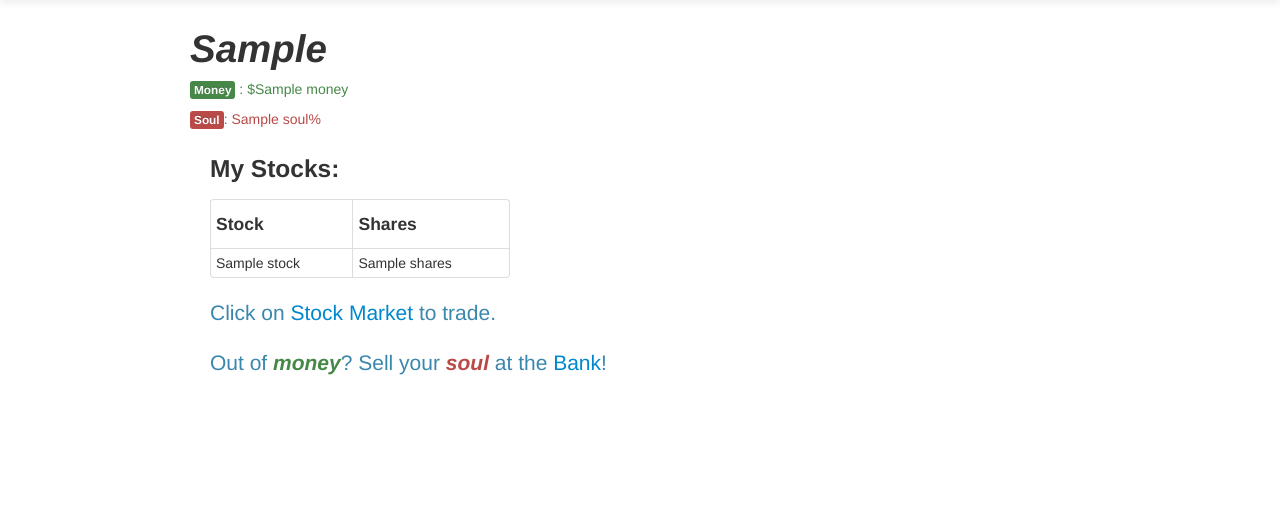
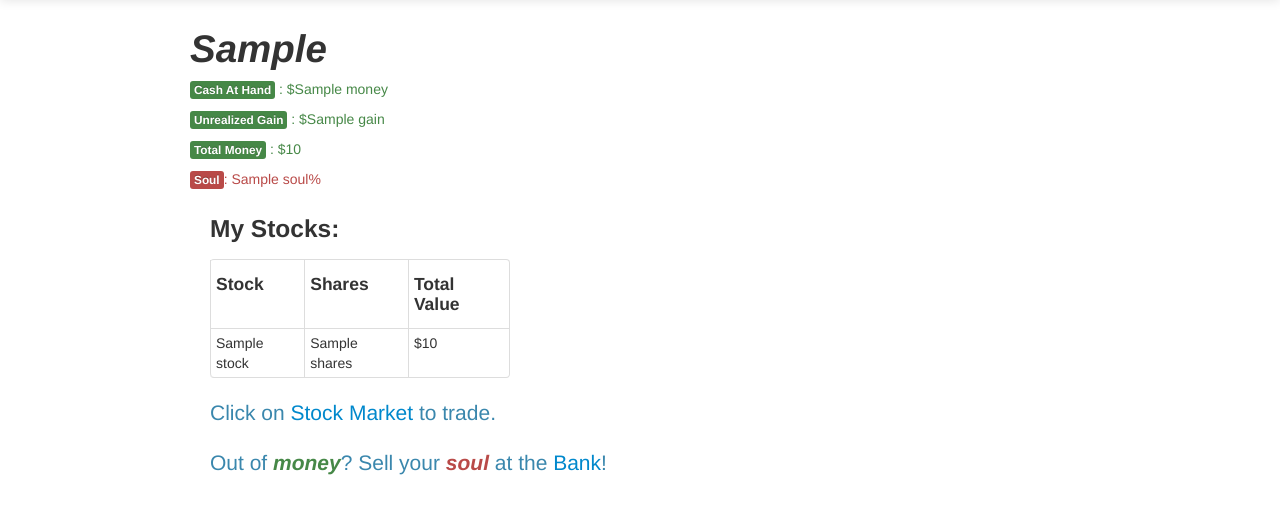
Before and after one commit to mengdilin/EmotionStockMarket, a Flask app: template templates/profile.html in a window 1280 px wide. Shown: the part 41-555 px from the top of the page. Run offline with Flask 2, Linux system fonts and the light colour scheme; the template is opened without the code that fills it: most values are stand-ins (such as "Sample title", 1, 10 or a date in 2020); parts of the project's set-up code (start-up, migrations or seed data) failed here and were passed over; some libraries are stand-ins or nearby versions.

Commit message:
added unrealized gain feature

```diff
--- a/app.py
+++ b/app.py
@@ -95,9 +95,11 @@ def profile():
     elif request.method=="GET":
         d=session['user']
         money=utils.get_money(d)
-        stock=utils.get_stocks(d)
+        stock=utils.get_stocks(d)[0]
         soul=utils.get_soul(d)
-        return render_template('profile.html',d=d,money=money,stock=stock,soul=soul)
+        gain=utils.get_stocks(d)[1]
+        total=money+gain
+        return render_template('profile.html',d=d,money=money,stock=stock,soul=soul,gain=gain,total=total)
     return redirect(url_for('profile'))
 
 @app.route('/bank', methods=["GET","POST"])
--- a/templates/profile.html
+++ b/templates/profile.html
@@ -41,7 +41,9 @@
 
       <div class="container">
 	<p><i><h1>{{d}}</h1></i></p>
-	<p class="text-success"><span class="label label-success">Money</span> : ${{ money }}</p>
+	<p class="text-success"><span class="label label-success">Cash At Hand</span> : ${{ money }}</p>
+	<p class="text-success"><span class="label label-success">Unrealized Gain</span> : ${{ gain }}</p>
+	<p class="text-success"><span class="label label-success">Total Money</span> : ${{ total }}</p>
 	<p class="text-error"><span class="label label-important">Soul</span>: {{ soul }}%</p>
 	<div id="stocks" class="span4">
 	  <p><h3>My Stocks:</h3>
@@ -51,6 +53,7 @@
 		<tr>
 		  <td><h4>Stock</h4></td>
 		  <td><h4>Shares</h4></td>
+		  <td><h4>Total Value</h4></td>
 		</tr>
 	      </thead>
 	      <tbody>
@@ -58,6 +61,7 @@
 		<tr>
 		  <td>{{ i["stock"] }}</td>
 		  <td>{{i["shares"]}}</td>
+		  <td>${{i["price"]}}</td>
 		{% endfor %}
 		</tr>
 	      </tbody>
```
Also changed, not shown: utils.py (+9 -3 lines).
